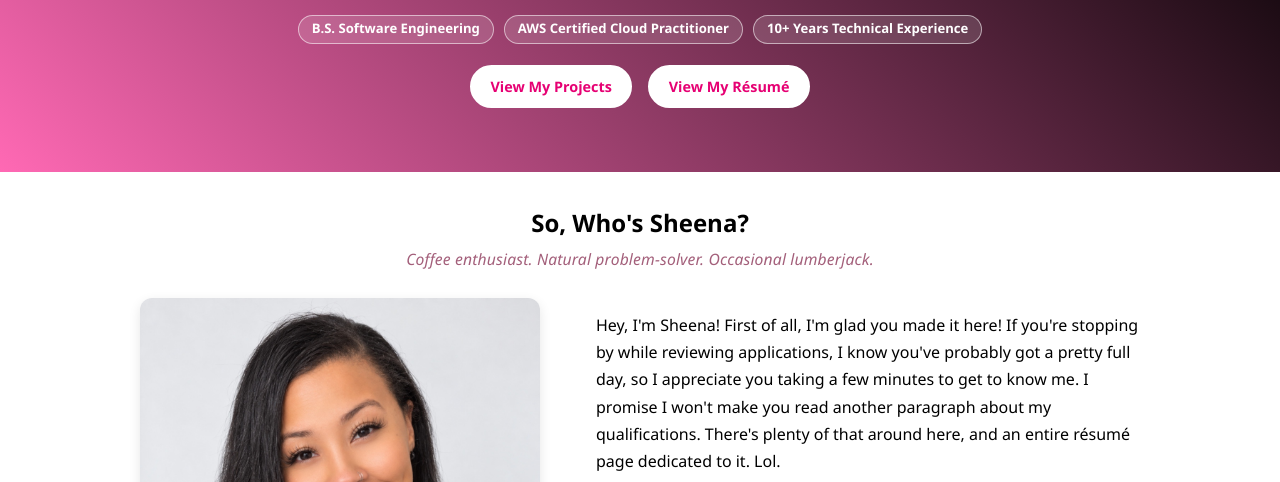
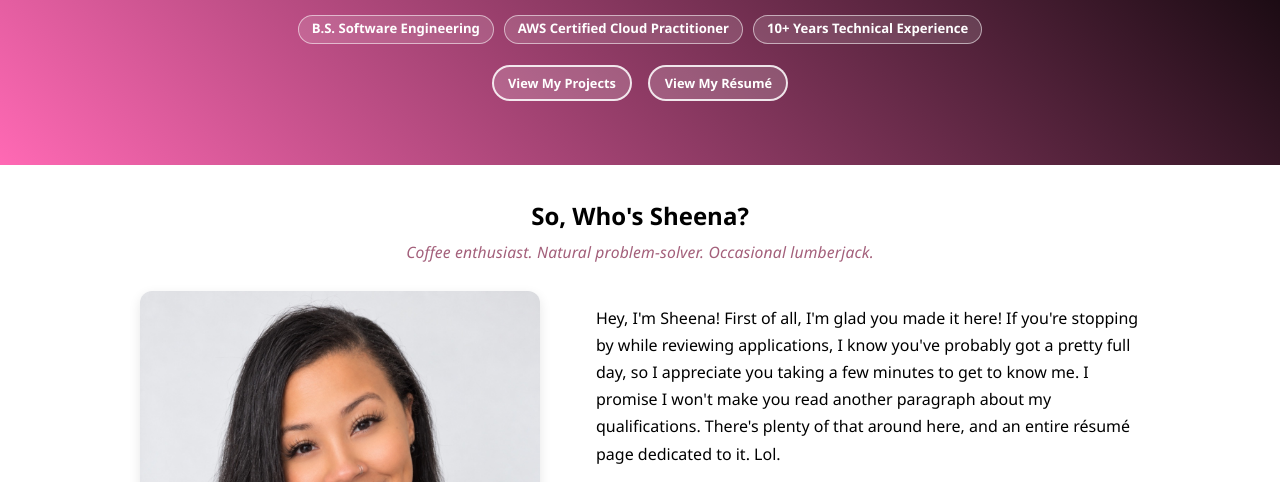
Before and after one commit to Sheenastewart/my_website, a plain HTML site: page index.html in a window 1280 px wide. Shown: the part 285-767 px from the top of the page. Drawn offline with Linux system fonts and the light colour scheme.

Commit message:
Make homepage hero buttons smaller, translucent, and white on hover.
Co-authored-by: Cursor <cursoragent@cursor.com>

```diff
--- a/style.css
+++ b/style.css
@@ -205,8 +205,19 @@ a.nav-logo:focus-visible {
 
 .hero-actions .btn {
   margin-top: 0;
-  padding: 0.5rem 1.15rem;
-  font-size: 0.9rem;
+  padding: 0.35rem 0.9rem;
+  font-size: 0.8rem;
+  background: rgba(255, 255, 255, 0.18);
+  color: #fff;
+  border: 2px solid rgba(255, 255, 255, 0.85);
+}
+
+.hero-actions .btn:hover,
+.hero-actions .btn:focus-visible {
+  background: #fff;
+  color: #e60073;
+  border-color: #fff;
+  outline: none;
 }
 
 .hero .btn:hover,
```
